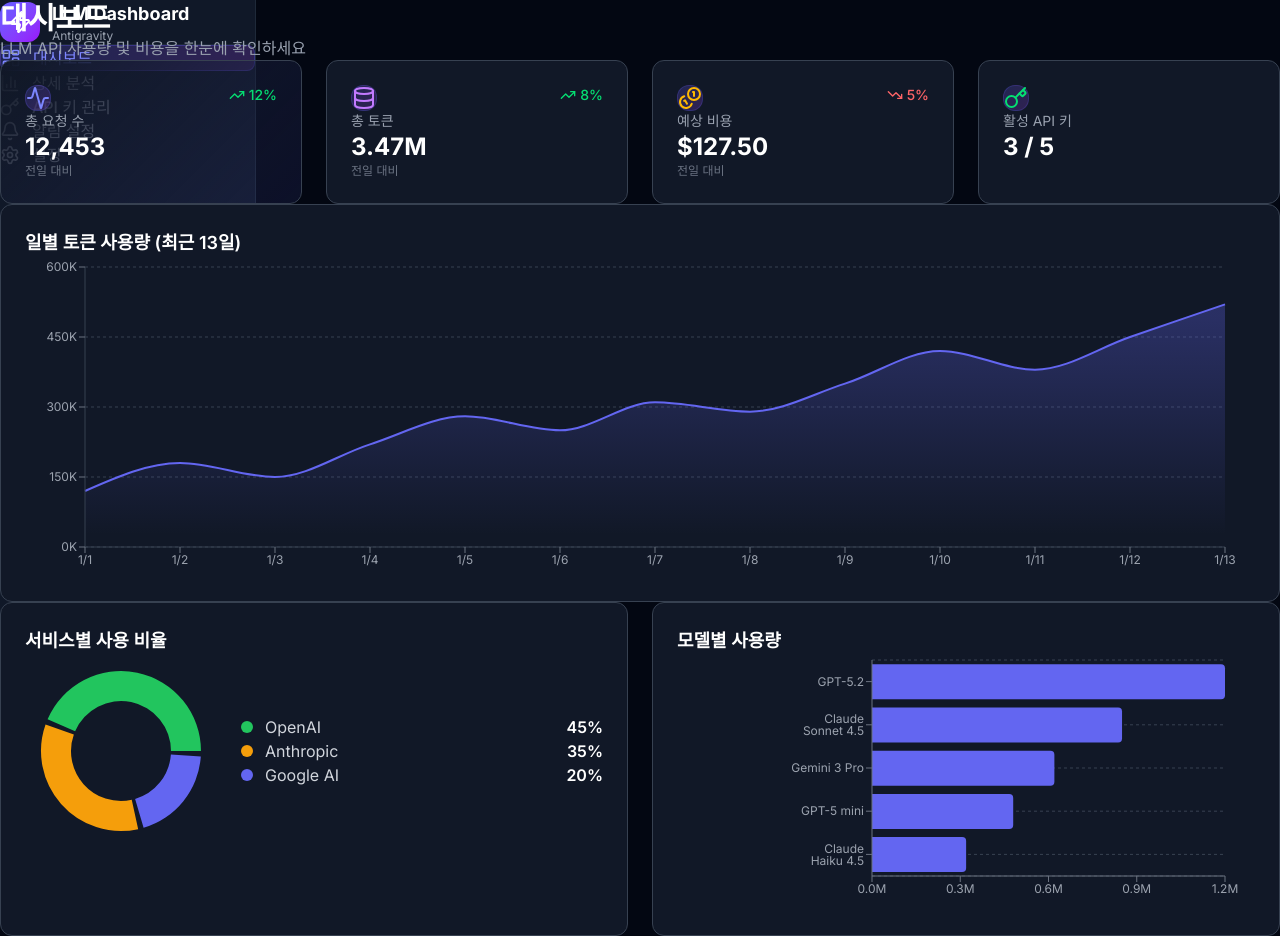
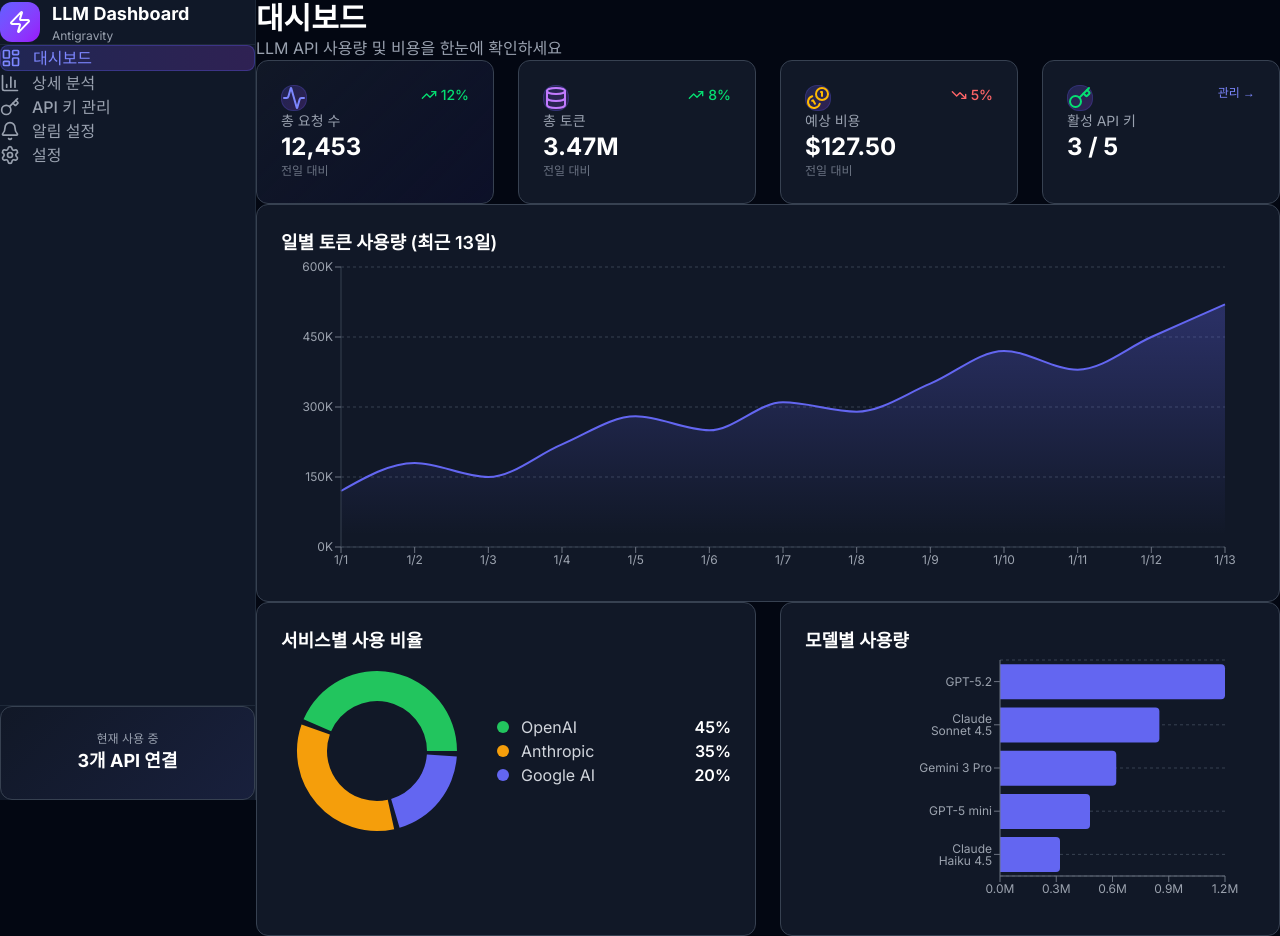
Before and after one commit to difains/llm-dashboard, a Next.js app: page / in a window 1280 px wide. Built offline with nearby package versions, Linux system fonts and the light colour scheme.

Commit message:
fix: layout overlap issue and add api link

```diff
--- a/src/app/layout.tsx
+++ b/src/app/layout.tsx
@@ -23,7 +23,7 @@ export default function RootLayout({
       <body className={`${inter.variable} antialiased bg-gray-950 text-white`}>
         <div className="flex min-h-screen">
           <Sidebar />
-          <main className="flex-1 ml-64 p-8">
+          <main className="flex-1 p-8" style={{ marginLeft: '256px' }}>
             {children}
           </main>
         </div>
--- a/src/app/page.tsx
+++ b/src/app/page.tsx
@@ -41,6 +41,7 @@ export default function Dashboard() {
           title="활성 API 키"
           value="3 / 5"
           icon={<Key className="w-6 h-6 text-green-400" />}
+          href="/keys"
         />
       </div>
 
--- a/src/components/dashboard/StatCard.tsx
+++ b/src/components/dashboard/StatCard.tsx
@@ -1,6 +1,7 @@
 'use client';
 
 import { TrendingUp, TrendingDown, Minus } from 'lucide-react';
+import Link from 'next/link';
 import { ReactNode } from 'react';
 
 interface StatCardProps {
@@ -10,9 +11,10 @@ interface StatCardProps {
     changeLabel?: string;
     icon: ReactNode;
     gradient?: boolean;
+    href?: string;
 }
 
-export function StatCard({ title, value, change, changeLabel, icon, gradient }: StatCardProps) {
+export function StatCard({ title, value, change, changeLabel, icon, gradient, href }: StatCardProps) {
     const getTrendIcon = () => {
         if (change === undefined) return null;
         if (change > 0) return <TrendingUp className="w-4 h-4" />;
@@ -27,8 +29,8 @@ export function StatCard({ title, value, change, changeLabel, icon, gradient }:
         return 'text-gray-400';
     };
 
-    return (
-        <div className={`${gradient ? 'card-gradient' : 'card'} group hover:border-indigo-500/50 transition-all duration-300`}>
+    const Content = (
+        <div className={`${gradient ? 'card-gradient' : 'card'} group hover:border-indigo-500/50 transition-all duration-300 h-full`}>
             <div className="flex items-start justify-between mb-4">
                 <div className="p-3 rounded-xl bg-gradient-to-br from-indigo-500/20 to-purple-500/20 border border-indigo-500/20 group-hover:scale-110 transition-transform duration-300">
                     {icon}
@@ -38,6 +40,9 @@ export function StatCard({ title, value, change, changeLabel, icon, gradient }:
                         {getTrendIcon()}
                         <span className="text-sm font-medium">{Math.abs(change)}%</span>
                     </div>
+                )}
+                {href && !change && (
+                    <span className="text-xs text-indigo-400 font-medium group-hover:underline">관리 &rarr;</span>
                 )}
             </div>
             <div>
@@ -49,4 +54,14 @@ export function StatCard({ title, value, change, changeLabel, icon, gradient }:
             </div>
         </div>
     );
+
+    if (href) {
+        return (
+            <Link href={href} className="block h-full">
+                {Content}
+            </Link>
+        );
+    }
+
+    return Content;
 }
```
